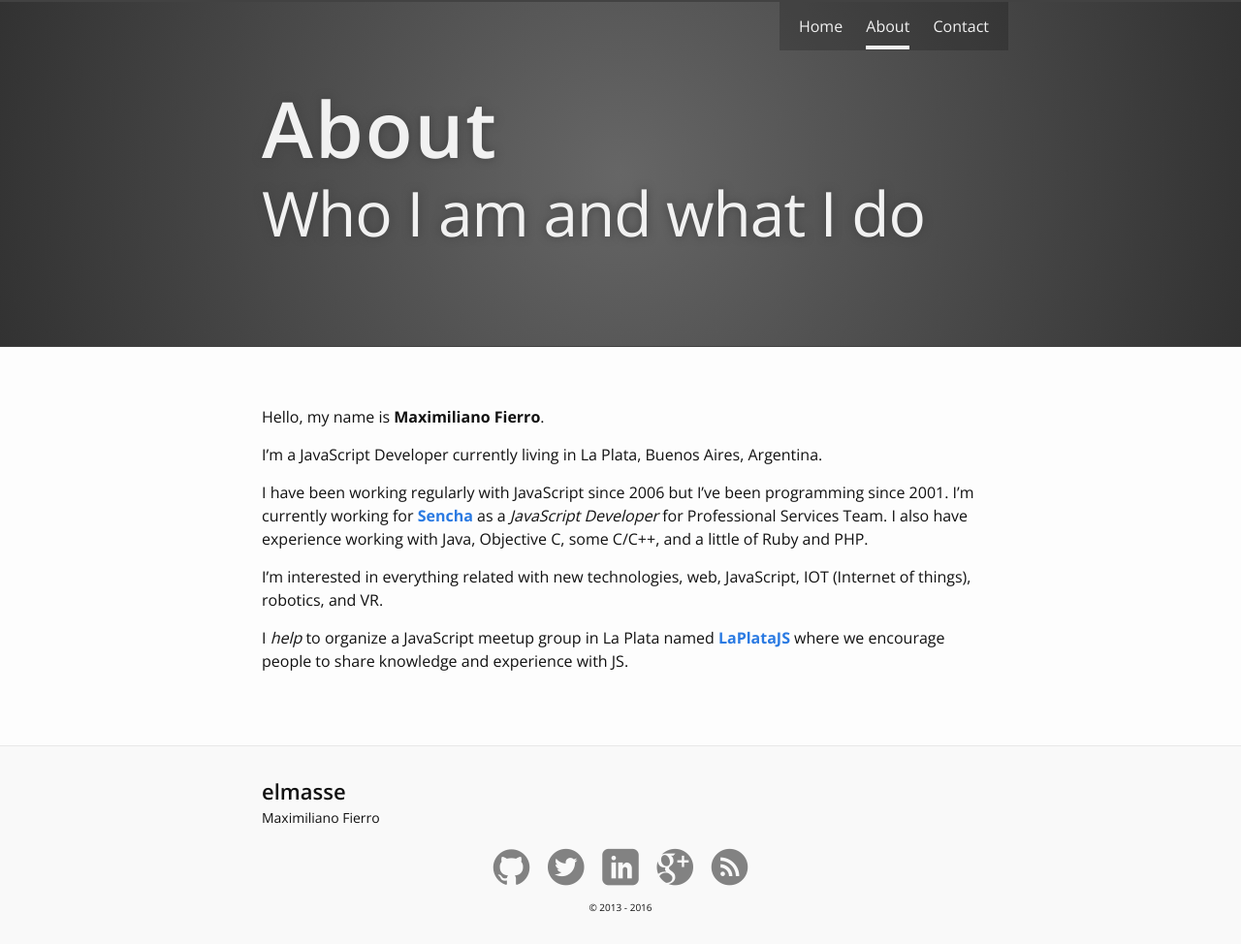
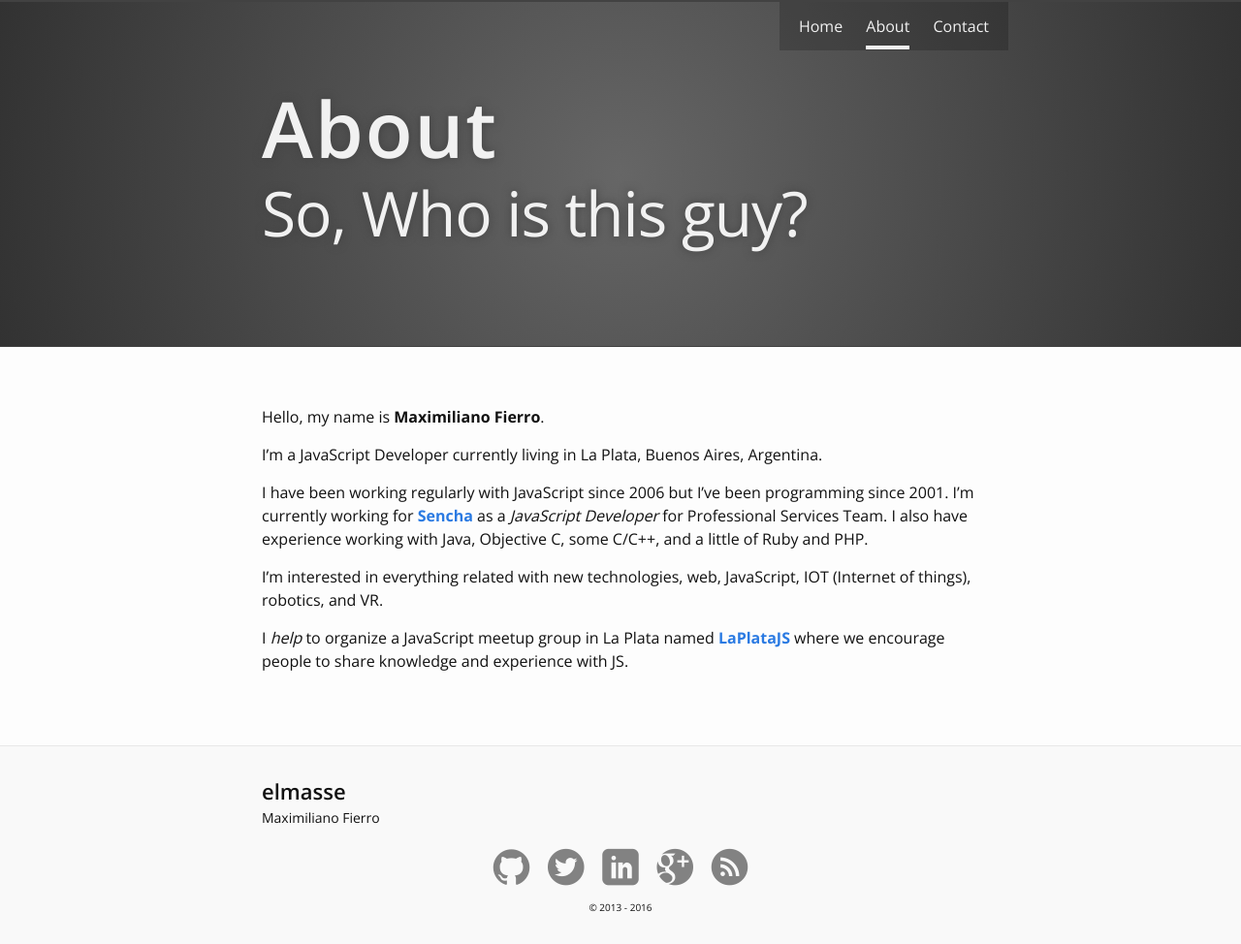
Before and after one commit to elmasse/elmasse.io, a Jekyll site: the page built from about.md, in a window 1280 px wide. Shown: the whole page at 97% size. Built offline with Jekyll 4.4.1, drawn with Linux system fonts in a browser that asks for light colours.

Commit message:
Changes in title/subtitles

```diff
--- a/about.md
+++ b/about.md
@@ -1,7 +1,7 @@
 ---
 layout: default
 title: About
-description: Who I am and what I do
+description: So, Who is this guy?
 category: about
 permalink: /about/
 ---
--- a/index.html
+++ b/index.html
@@ -1,7 +1,7 @@
 ---
 layout: default
 category: home
-description: JavaScript and more.
+description: Random thoughts. JavaScript.
 ---
 
 <div class="home">
```
